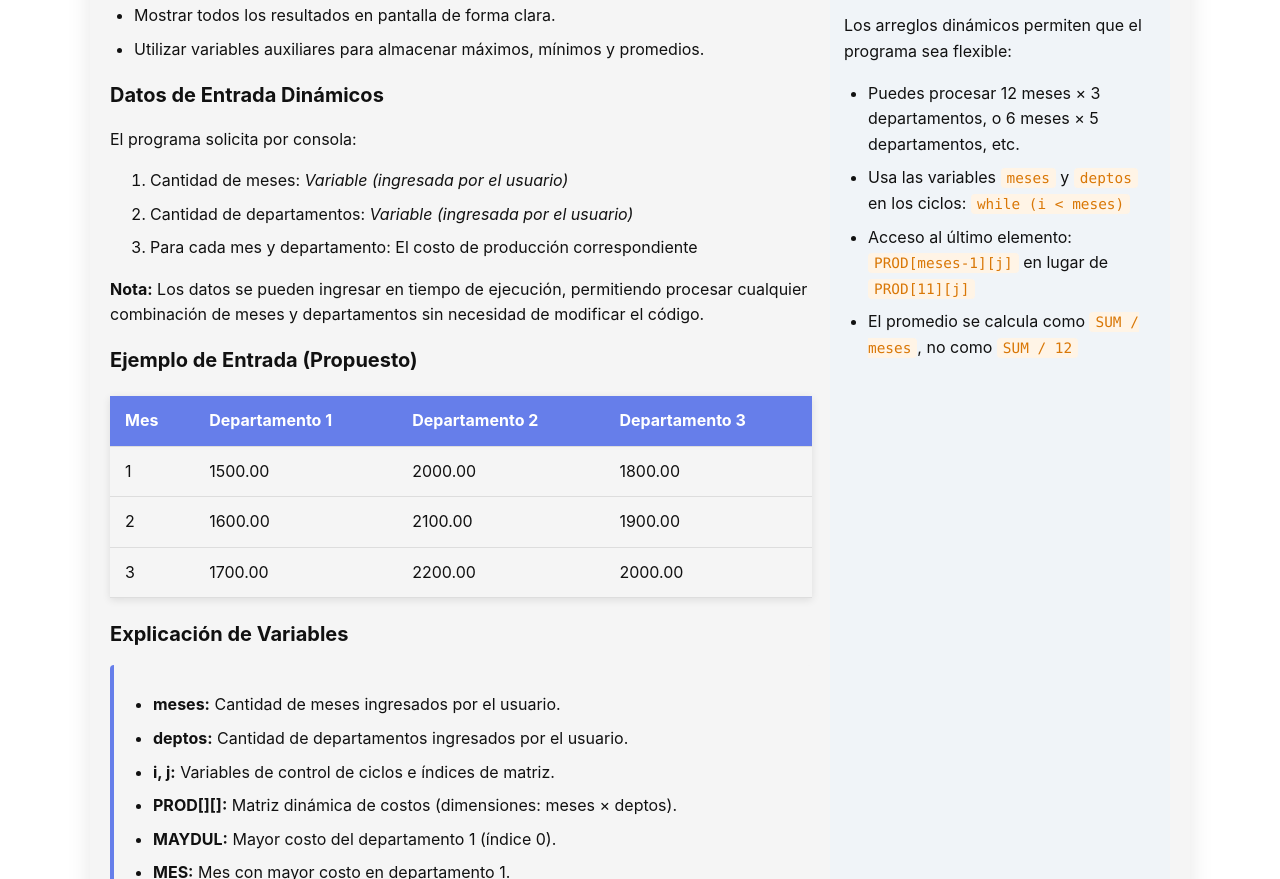
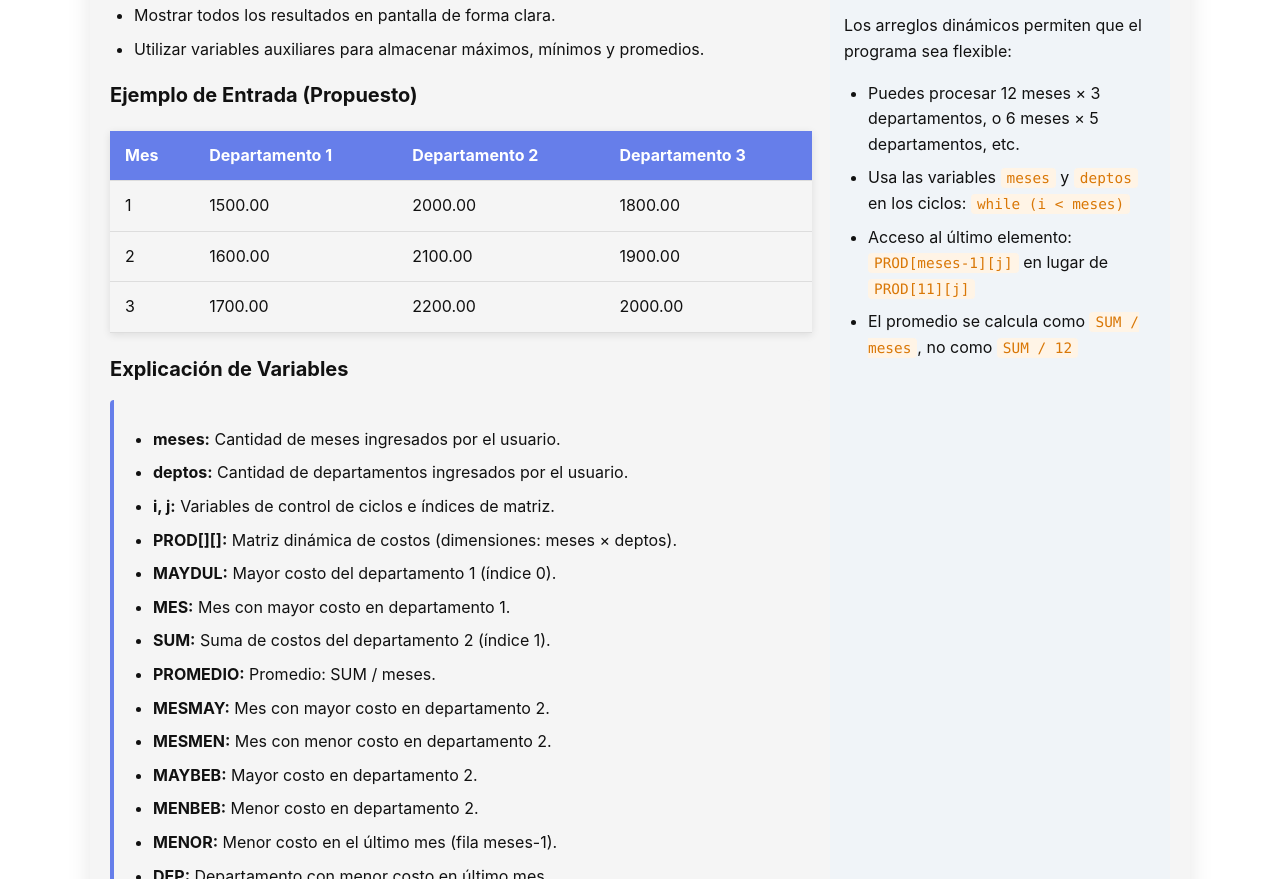
Before and after one commit to ISAIMCH/EjerciciosJava, a plain HTML site: page Modulos/problema-4-14-pag-229.html in a window 1280 px wide. Shown: the part 1627-2506 px from the top of the page. Drawn offline with Linux system fonts and the light colour scheme.

Commit message:
Remove: Eliminate 'Datos de Entrada Dinámicos' sections

```diff
--- a/Modulos/problema-4-14-pag-229.html
+++ b/Modulos/problema-4-14-pag-229.html
@@ -219,20 +219,6 @@
               <li>Utilizar variables auxiliares para almacenar máximos, mínimos y promedios.</li>
             </ul>
 
-            <h3>Datos de Entrada Dinámicos</h3>
-            <p>
-              El programa solicita por consola:
-            </p>
-            <ol>
-              <li>Cantidad de meses: <em>Variable (ingresada por el usuario)</em></li>
-              <li>Cantidad de departamentos: <em>Variable (ingresada por el usuario)</em></li>
-              <li>Para cada mes y departamento: El costo de producción correspondiente</li>
-            </ol>
-            <p>
-              <strong>Nota:</strong> Los datos se pueden ingresar en tiempo de ejecución, permitiendo procesar
-              cualquier combinación de meses y departamentos sin necesidad de modificar el código.
-            </p>
-
             <h3>Ejemplo de Entrada (Propuesto)</h3>
             <table class="values-table">
               <thead>
```
Also changed, not shown: Modulos/ps-2-1-pag-410.html (+0 -7 lines), Modulos/ps-2-2-pag-410.html (+0 -7 lines).
